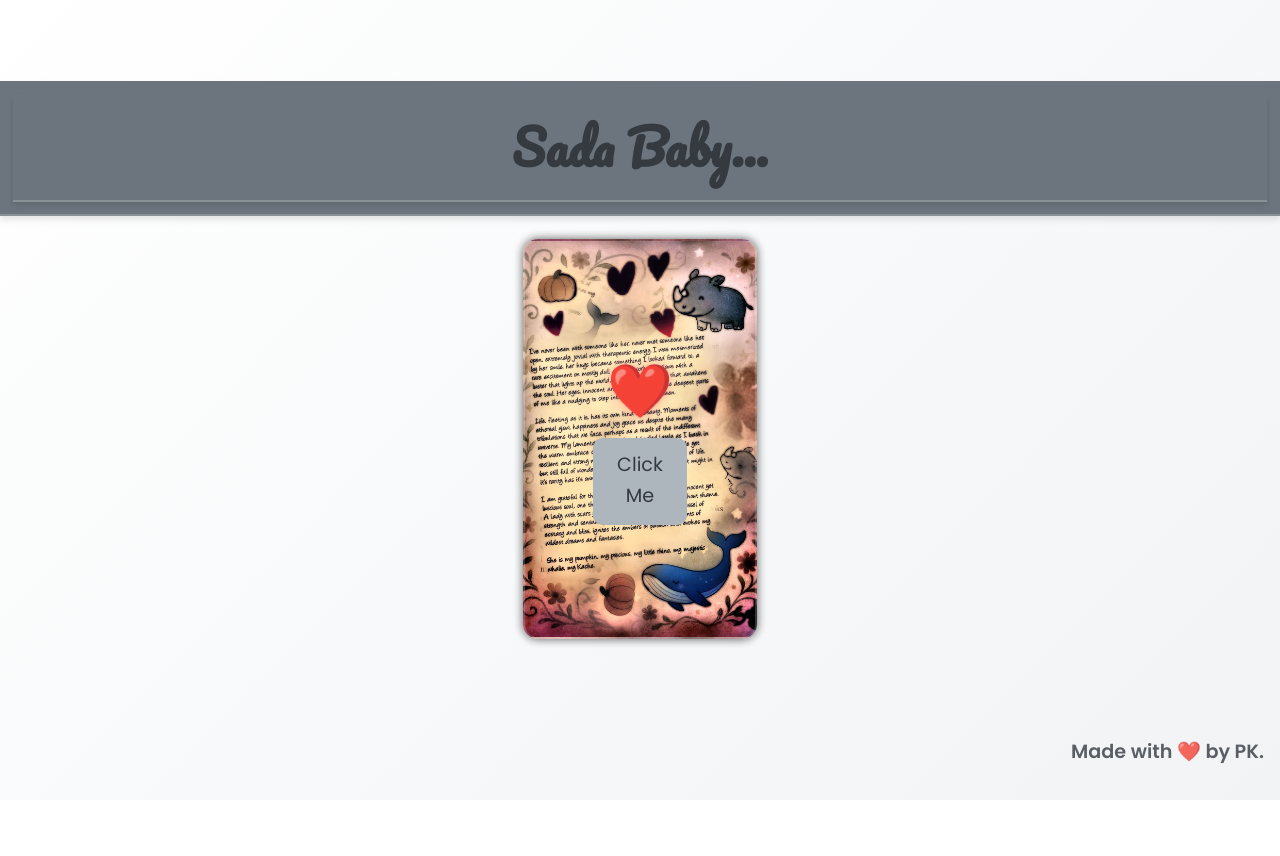
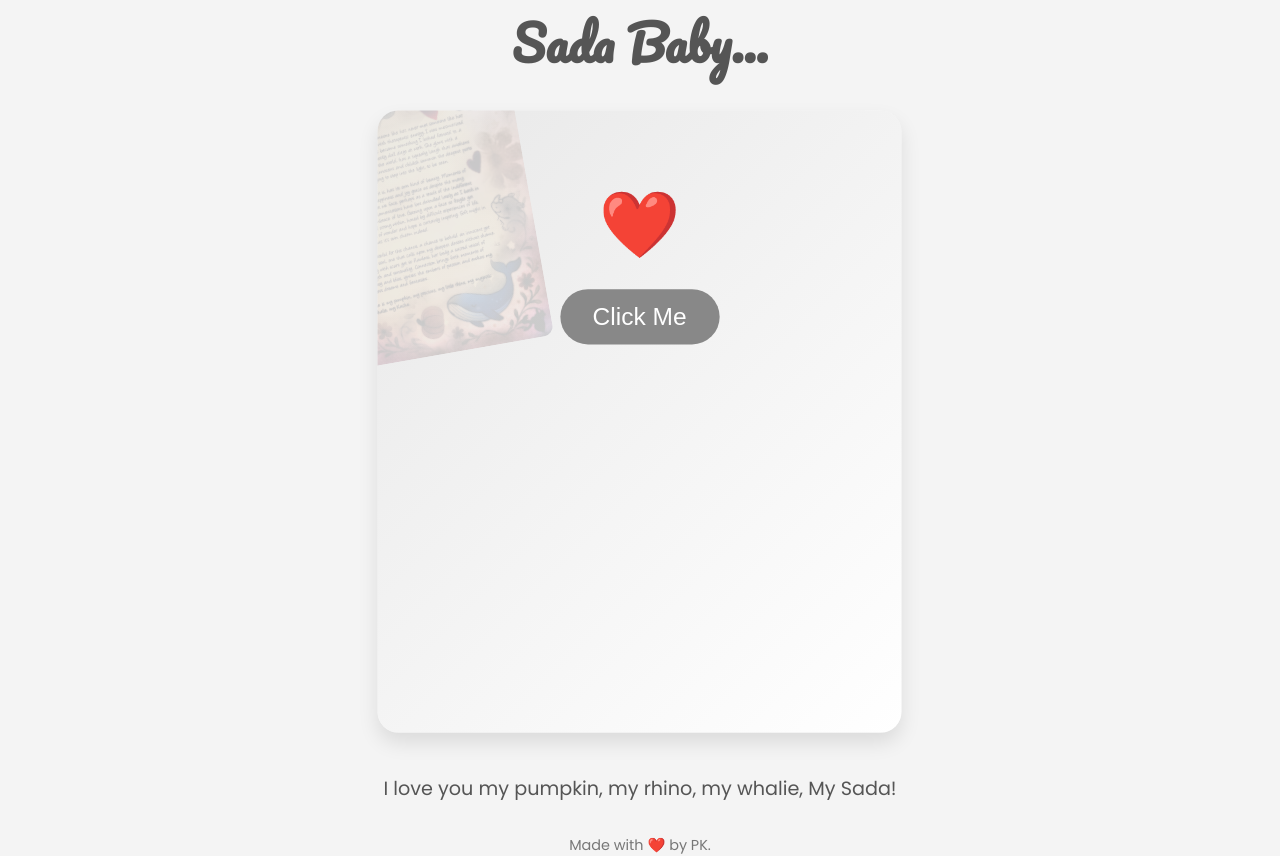
Before and after one commit to Peter-K-web/Whimsical-Website, a plain HTML site: page index.html in a window 1280 px wide. Before the commit the page ends 800 px from the top, so only its background shows below. Drawn offline with Linux system fonts and the light colour scheme.

Commit message:
Revamped the entire code using copilot

```diff
--- a/index.html
+++ b/index.html
@@ -1,34 +1,35 @@
 <!DOCTYPE html>
 <html lang="en">
 <head>
-  <meta charset="UTF-8" />
-  <meta name="viewport" content="width=device-width, initial-scale=1.0"/>
-  <meta name="Simple whimsical webpage" content="A whimsical webpage to express love with animations and interactive elements.">
-  <meta name="Sada Kache" content="love, animations, whimsical, interactive, hearts">
-  <meta name="Kariuki kahuho, Scorpius Greti, Peter Kariuki" content="Love page, whimsical webpage">
+  <meta charset="UTF-8">
+  <meta name="viewport" content="width=device-width, initial-scale=1.0">
   <title>Much Love</title>
-  <link rel="stylesheet" href="style.css" />
+  <link rel="stylesheet" href="style.css">
   <link rel="icon" href="favicon.ico" type="image/x-icon">
   <link href="https://fonts.googleapis.com/css2?family=Pacifico&family=Poppins:wght@400;600&display=swap" rel="stylesheet">
 </head>
 <body>
   <header>
-    <h1>Sada Baby...</h1>
+    <h1 class="title">Sada Baby...</h1>
   </header>
   <main>
     <div class="container">
       <section class="action-box">
+        <div class="image-container">
+          <img src="Whimsical.jpeg" alt="Whimsical Image" class="action-image">
+        </div>
         <div class="heart-icon" aria-label="Heart Icon">❤️</div>
         <button class="click-label" aria-label="Click to explode hearts">Click Me</button>
         <div id="heart-burst"></div>
       </section>
-    <section id="love-message">I love you my pumpkin, my rhino, my whalie, My Sada!</section>
+      <section id="love-message">
+        <p>I love you my pumpkin, my rhino, my whalie, My Sada!</p>
+      </section>
     </div>
   </main>
   <footer>
-  <p>Made with ❤️ by PK. </p>
+    <p>Made with ❤️ by PK.</p>
   </footer>
-
   <script src="script.js"></script>
 </body>
 </html>
--- a/script.js
+++ b/script.js
@@ -1,60 +1,47 @@
 // Constants for configuration
-const HEART_COUNT = 30; // Number of hearts per explosion
-const ANIMATION_DURATION = 2000; // Duration of the animation in ms
-const MAX_HEARTS = 100; // Maximum number of hearts in the container
+const ANIMATION_DURATION = 2000; // Match this with your CSS animation duration (2s)
+const MAX_HEARTS = 50; // Limit the number of hearts to prevent performance issues
 
-// Function to trigger heart explosion
-function explodeHearts() {
-    const burstContainer = document.getElementById("heart-burst");
-    if (!burstContainer) {
-        console.error("Heart burst container not found!");
-        return;
-    }
+// Function to create and animate a heart
+function createHeart(container) {
+  const heart = document.createElement('div');
+  heart.classList.add('heart-animation');
+  heart.innerHTML = '❤️';
 
-    for (let i = 0; i < HEART_COUNT; i++) {
-        const heart = document.createElement("div");
-        heart.className = "heart";
+  // Randomize position within the container
+  heart.style.left = `${Math.random() * 90}%`;
+  heart.style.top = `${Math.random() * 90}%`;
 
-        // Random direction for floating
-        const angle = Math.random() * 2 * Math.PI;
-        const radius = 100 + Math.random() * 100;
+  // Append the heart to the container
+  container.appendChild(heart);
 
-        const x = Math.cos(angle) * radius + "px";
-        const y = Math.sin(angle) * radius + "px";
-        const hue = Math.floor(Math.random() * 360);
-
-        // Set custom properties for animation
-        heart.style.setProperty('--x', x);
-        heart.style.setProperty('--y', y);
-        heart.style.setProperty('--hue', hue);
-
-        heart.textContent = "💖";
-
-        // Add to the container
-        burstContainer.appendChild(heart);
-
-        // Remove heart after animation ends
-        setTimeout(() => {
-            heart.remove();
-        }, ANIMATION_DURATION);
-    }
-
-    // Limit the number of hearts in the container
-    if (burstContainer.children.length > MAX_HEARTS) {
-        burstContainer.innerHTML = ''; // Clear all hearts
-    }
+  // Remove the heart after the animation ends
+  setTimeout(() => {
+    heart.remove();
+  }, ANIMATION_DURATION);
 }
 
-// Debounce function to limit rapid clicks
-function debounce(func, delay) {
-    let timeout;
-    return function (...args) {
-        clearTimeout(timeout);
-        timeout = setTimeout(() => func.apply(this, args), delay);
-    };
+// Function to handle the button click
+function handleButtonClick() {
+  const heartBurst = document.getElementById('heart-burst');
+  if (!heartBurst) {
+    console.error("Heart burst container not found!");
+    return;
+  }
+
+  // Limit the number of hearts in the container
+  if (heartBurst.childElementCount >= MAX_HEARTS) {
+    heartBurst.firstChild.remove(); // Remove the oldest heart
+  }
+
+  // Create and animate a new heart
+  createHeart(heartBurst);
 }
 
-// Add debounced event listeners
-const debouncedExplodeHearts = debounce(explodeHearts, 500); // 500ms delay
-document.querySelector('.heart-icon').addEventListener('click', debouncedExplodeHearts);
-document.querySelector('.click-label').addEventListener('click', debouncedExplodeHearts);
+// Add event listener for the button click
+const button = document.querySelector('.click-label');
+if (button) {
+  button.addEventListener('click', handleButtonClick);
+} else {
+  console.error("Button with class '.click-label' not found!");
+}
--- a/style.css
+++ b/style.css
@@ -1,230 +1,138 @@
-:root {
-  --primary-color: #6c757d; /* Neutral gray for accents */
-  --secondary-color: #adb5bd; /* Light gray for buttons */
-  --background-color: #f8f9fa; /* Light shade of white for the background */
-  --glass-color: rgba(255, 255, 255, 0.6); /* Glassy translucent white */
-  --text-color: #343a40; /* Dark gray for text */
-  --font-primary: 'Poppins', sans-serif; /* Clean, modern font */
-  --font-secondary: 'Pacifico', cursive; /* Whimsical font for headers */
-}
+/* General Reset */
 * {
   margin: 0;
   padding: 0;
   box-sizing: border-box;
 }
+
 body {
-  width: 100%;
-  height: 100%;
-  font-family: var(--font-primary);
-  background-color: var(--background-color);
-  color: var(--text-color);
-  margin: 0;
-  padding: 0;
+  font-family: 'Poppins', sans-serif;
+  background: #f4f4f4; /* Neutral light background */
+  color: #333; /* Neutral text color */
   display: flex;
   flex-direction: column;
   align-items: center;
   justify-content: center;
   min-height: 100vh;
-  background: linear-gradient(135deg, #ffffff, #f1f3f5); /* Subtle gradient */
-}
-  @media (max-width: 768px) {
-    .action-box {
-      padding: 2rem;
-    }
-    .click-label {
-      font-size: 1rem;
-    }
-  }
-
-/* Style the header */
-header {
-  width: 100%;
-  background-color: var(--primary-color); /* Use a primary color for emphasis */
-  color: var(--text-color); /* Ensure text is readable */
-  text-align: center; /* Center the text horizontally */
-  padding: 0.8rem; /* Add spacing around the header */
-  box-shadow: 0 4px 6px rgba(0, 0, 0, 0.1); /* Add a subtle shadow for depth */
-  border-bottom: 2px solid rgba(255, 255, 255, 0.2); /* Optional: Add a border */
-  position: relative;
-  margin-bottom: 0.1rem;
+  overflow-x: hidden;
 }
 
-/* Style the h1 inside the header */
-header h1 {
-  width: 100%;
-  background-color: var(--primary-color);
-  font-size: 3rem; /* Make the title large and prominent */
-  font-family: var(--font-secondary); /* Use a whimsical font for a playful feel */
-  margin: 0; /* Remove default margin */
-  line-height: 1.2;
-  color: var(--text-color);
+header {
+  margin-bottom: 2rem;
+}
+
+.title {
+  font-family: 'Pacifico', cursive;
+  font-size: 3rem;
+  color: #555; /* Neutral dark gray for the title */
   text-align: center;
-  padding: 1.5rem;
-  box-shadow: 0 4px 6px rgba(0, 0, 0, 0.1); /* Add a subtle shadow for depth */
-  border-bottom: 2px solid rgba(255, 255, 255, 0.2); /* Optional: Add a border */
-  position: relative;
 }
+
 .container {
   display: flex;
-  height: 50vh;
-  margin-top: 1.3rem;
-  margin-bottom: 5rem;
+  flex-direction: column;
+  align-items: center;
+  justify-content: center;
   width: 100%;
+  max-width: 900px;
 }
 
-/* Central heart button styling */
-.heart-button {
-  display: none;
+.action-box {
+  position: relative;
+  background: linear-gradient(135deg, #e8e8e8, #ffffff); /* Subtle gradient */
+  border-radius: 20px;
+  padding: 4rem 2rem;
+  box-shadow: 0 10px 20px rgba(0, 0, 0, 0.1);
+  text-align: center;
+  width: 100%;
+  max-width: 700px;
+  margin-bottom: 2rem;
+  animation: pulse 3s infinite;
+  overflow: hidden;
 }
 
-/* Heart animation effect */
-@keyframes pulse {
-  0% { transform: scale(1); }
-  50% { transform: scale(1.15); }
-  100% { transform: scale(1); }
+.image-container {
+  position: absolute;
+  top: -10%;
+  left: -10%;
+  width: 200px;
+  height: auto;
+  opacity: 0.15; /* Soft opacity for blending */
+  transform: rotate(-10deg); /* Tilt the image for a whimsical effect */
+  pointer-events: none; /* Prevent the image from interfering with clicks */
 }
 
-/* Footer love message styling */
-footer {
-  background-color: var(--accent-color);
-  padding: 1rem;
+.action-image {
+  width: 100%;
+  height: auto;
   border-radius: 10px;
-  position: absolute;
-  bottom: 1rem; /* Adjust this value to control how far from the bottom */
-  left: 2;
-  right: 0;
-  font-size: 1.2rem;
-  color: var(--text-color);
-  opacity: 0.8;
-  font-family: var(--font-secondary);
-  font-weight: 600;
-  text-align: center;
-  margin-top: center;
-
 }
 
-/* Heart burst container */
-#heart-burst {
-  position: absolute;
-  top: 50%;
-  left: 50%;
-  transform: translate(-50%, -50%);
-  pointer-events: none;
+.heart-icon {
+  font-size: 4rem;
+  margin-bottom: 1rem;
 }
 
-/* Burst hearts styling */
-.heart {
-  position: absolute;
+.click-label {
+  background: #888; /* Neutral gray for the button */
+  color: #fff;
   font-size: 1.5rem;
-  color: hsl(var(--hue), 100%, 70%);
-  animation: float 1s ease-out forwards;
+  padding: 0.8rem 2rem;
+  border: none;
+  border-radius: 50px;
+  cursor: pointer;
+  transition: transform 0.2s ease, box-shadow 0.2s ease;
 }
 
-/* Floating animation for hearts */
+.click-label:hover {
+  transform: scale(1.1);
+  box-shadow: 0 5px 15px rgba(136, 136, 136, 0.4);
+}
+
+#heart-burst {
+  position: relative;
+  width: 100%;
+  height: 300px;
+  overflow: hidden;
+  margin-top: 1rem;
+}
+
+.heart-animation {
+  position: absolute;
+  animation: float 2s ease-out forwards;
+  font-size: 2rem;
+  opacity: 0.8;
+}
+
 @keyframes float {
   0% {
-    transform: translate(0, 0) scale(1);
+    transform: scale(1) translateY(0);
     opacity: 1;
   }
   100% {
-    transform: translate(var(--x), var(--y)) scale(0.8);
+    transform: scale(1.5) translateY(-100px);
     opacity: 0;
   }
 }
 
-/* Hidden message styling */
 #love-message {
-  font-size: 1.5rem;
-  position: absolute;
-  bottom: 0%;
-  left: 0%;
-  transform: translateX(-50%);
   font-size: 1.2rem;
-  color: var(--primary-color);
-  background: var(--glass-color);
-  backdrop-filter: blur(5px);
-  -webkit-backdrop-filter: blur(5px);
-  padding: 1rem 2rem;
-  border-radius: 15px;
-  opacity: 0;
-  transition: opacity 1s ease;
+  color: #555;
   text-align: center;
-  margin-top: 2rem;
-  box-shadow: 0 4px 6px rgba(0, 0, 0, 0.1);
-}
-.heart-icon {
-  font-size: 3rem;
-  color: var(--primary-color);
-  text-shadow: 0 0 10px rgba(255, 107, 107, 0.5);
-  cursor: pointer;
-  transition: transform 0.2s ease-in-out;
-  animation: pulse 2s infinite
-}
-@keyframes pulse {
-  0% { transform: scale(1); }
-  50% { transform: scale(1.1); }
-  100% { transform: scale(1); }
+  margin-top: 1rem;
 }
 
-.click-label {
-  margin-top: 0.5rem;
-  border: none;
-  color: var(--text-color);
-  font-size: 1.2rem;
-  padding: 0.8rem 1.5rem;
-  cursor: pointer;
-  background-color: var(--secondary-color);
-  border: none;
-  border-radius: 10px;
-  backdrop-filter: blur(3px);
-  -webkit-backdrop-filter: blur(3px);
-  transition: transform 0.2s ease-in-out, background-color 0.3s ease;
+footer {
+  margin-top: 2rem;
+  font-size: 0.9rem;
+  color: #777;
 }
-.click-label:hover {
-  background-color: var(--primary-color);
-  color: #ffffff;
-  transform: scale(1.1);
+
+@keyframes pulse {
+  0%, 100% {
+    transform: scale(1);
+  }
+  50% {
+    transform: scale(1.05);
+  }
 }
-.action-box {
-  position: relative;
-  background: var(--glass-color);
-  backdrop-filter: blur(10px);
-  -webkit-backdrop-filter: blur(10px);
-  border-radius: 15px;
-  padding: 5rem;
-  box-shadow: 0 0 20px rgba(255, 255, 255, 0.2),
-              0 0 10px rgba(0, 0, 0, 0.7);
-  border: 2px solid rgba(255, 255, 255, 0.2);
-  max-width: 600px;
-  width: 80%;
-  margin: 0rem auto;
-  text-align: center;
-  background-image: url('Whimsical.jpeg');
-  background-size: cover;
-  background-position: center;
-  overflow: hidden;
-  z-index: 0;
-  display: flex; /* Use flexbox to center content */
-  flex-direction: column; /* Stack items vertically */
-  justify-content: center; /* Center items vertically */
-  align-items: center;
-  margin-top: 0;
-}
-.action-box::before {
-  content: '';
-  position: absolute;
-  top: 0;
-  left: 0;
-  width: 100%;
-  height: 100%;
-  background-image: url('Whimsical.jpeg');
-  background-size: cover;
-  background-position: center;
-  z-index: -1; /* Place the pseudo-element behind the content */
-  border-radius: inherit; /* Match the border radius of the parent */
-  box-sizing: border-box;
-}
-p, button, div {
-  font-family: var(--font-primary);
-  line-height: 1.6;
-}
```
Lines whose indentation alone changed are shown as unchanged.
